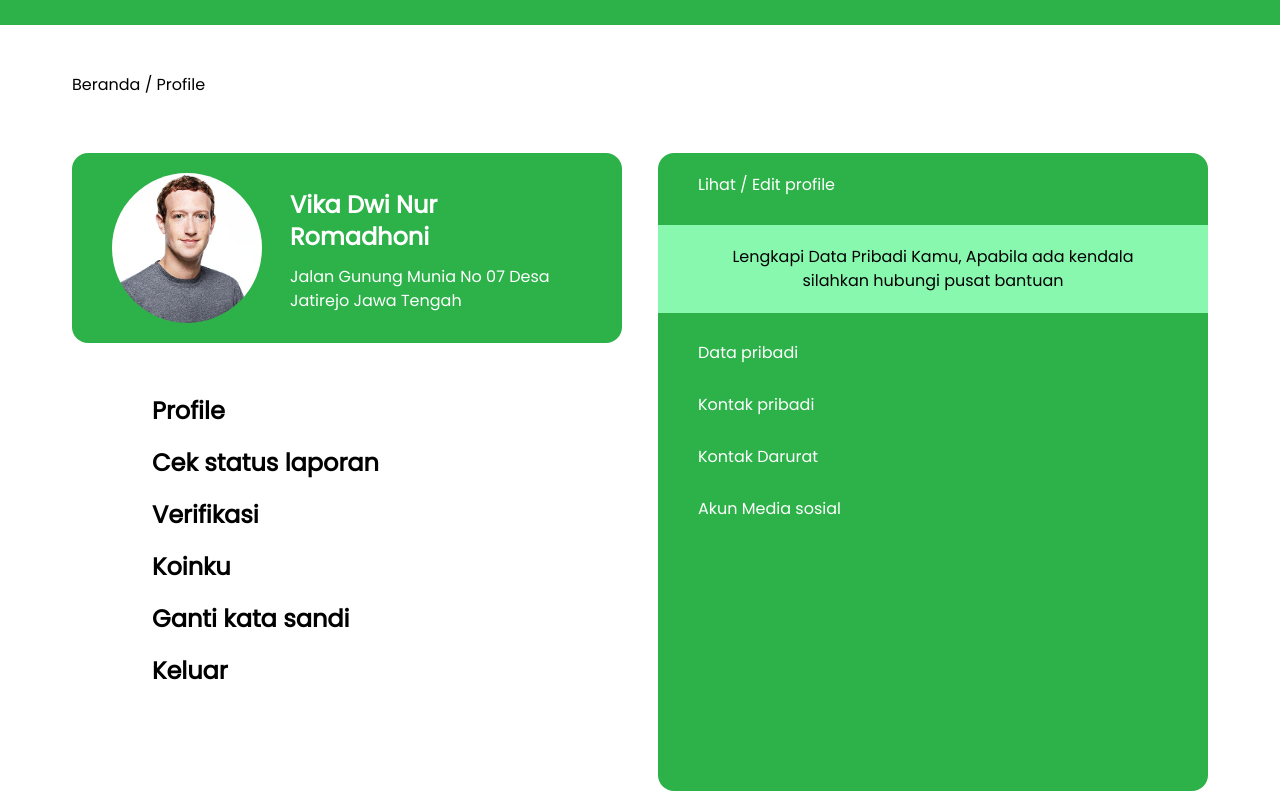
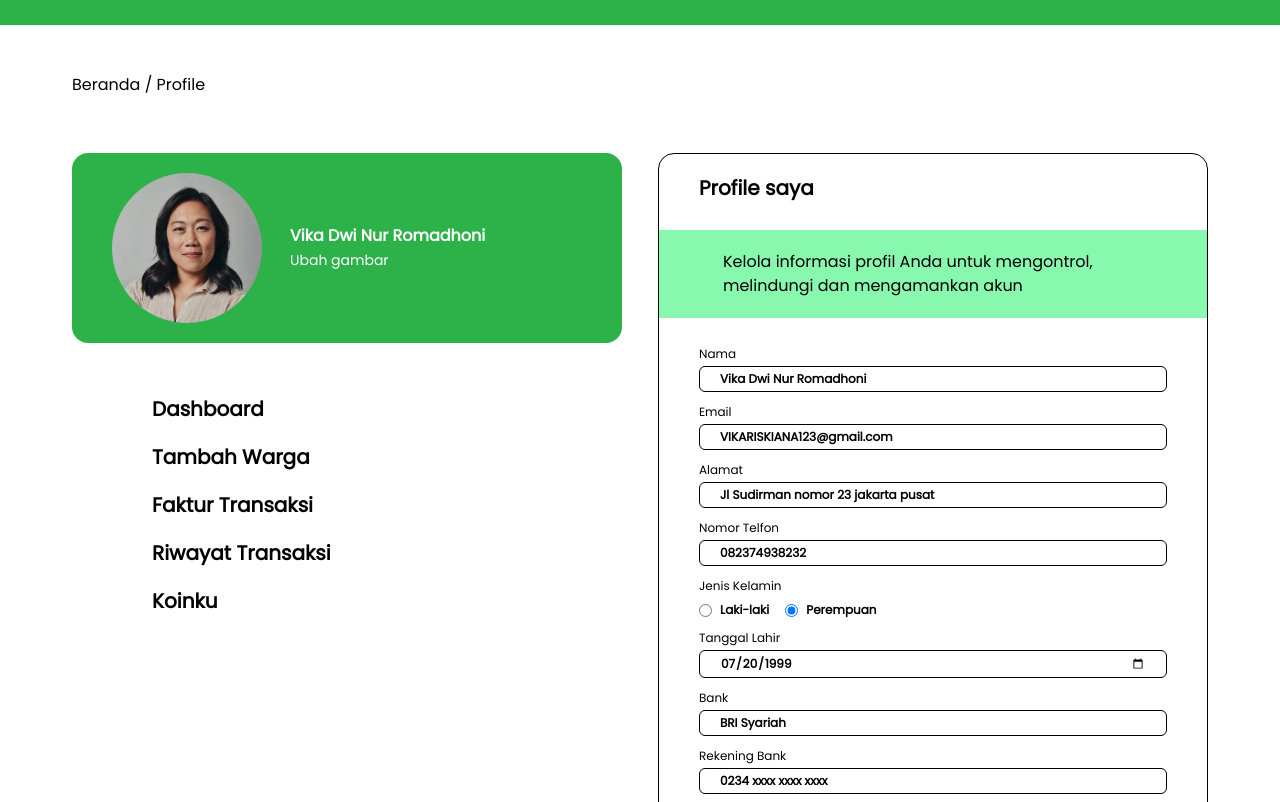
Before and after one commit to rizkyrachman00/ahmad-project, a plain HTML site: page picker/akun.html in a window 1280 px wide. Shown: the part 144-946 px from the top of the page. Drawn offline with nearby package versions, Linux system fonts and the light colour scheme.

Commit message:
fixed 'akun' page

```diff
--- a/picker/akun.html
+++ b/picker/akun.html
@@ -48,46 +48,137 @@
     <div class="flex gap-x-9 max-w-[1200px] mx-auto px-8 mb-32">
       <aside class="basis-2/4 h-[638px]">
         <div
-          class="px-10 py-5 bg-[#2CB249] text-white rounded-2xl flex gap-x-7 mb-[52px]"
+          class="px-10 py-5 bg-[#2CB249] text-white rounded-2xl flex gap-x-7 mb-[52px] items-center"
         >
           <img
-            src="../assets/image/mark.webp"
+            src="../assets/image/chan.webp"
             alt=""
             class="rounded-full w-[150px] h-[150px] object-cover"
           />
           <div>
-            <p class="font-bold text-2xl mt-4 mb-3">Vika Dwi Nur Romadhoni</p>
-            <p>Jalan Gunung Munia No 07 Desa Jatirejo Jawa Tengah</p>
+            <p class="font-semibold text-base">Vika Dwi Nur Romadhoni</p>
+            <label for="foto" class="text-sm cursor-pointer"
+              >Ubah gambar
+              <input id="foto" type="file" accept="image/*" class="hidden" />
+            </label>
           </div>
         </div>
         <div class="ml-[80px]">
-          <ul class="flex flex-col gap-5 font-bold text-2xl">
-            <li><a href="#">Profile</a></li>
-            <li><a href="#">Cek status laporan</a></li>
-            <li><a href="#">Verifikasi</a></li>
-            <li><a href="#">Koinku</a></li>
-            <li><a href="#">Ganti kata sandi</a></li>
-            <li><a href="#">Keluar</a></li>
+          <ul class="flex flex-col gap-5 font-bold text-xl">
+            <li><a href="./dashboard.html">Dashboard</a></li>
+            <li><a href="./tambahWarga.html">Tambah Warga</a></li>
+            <li><a href="./fakturTransaksi.html">Faktur Transaksi</a></li>
+            <li><a href="./riwayatTransaksi.html">Riwayat Transaksi</a></li>
+            <li><a href="./koinku.html">Koinku</a></li>
           </ul>
         </div>
       </aside>
       <main
-        class="basis-2/4 py-5 bg-[#2CB249] h-[638px] text-white rounded-2xl flex flex-col gap-y-7"
+        class="basis-2/4 py-5 border border-black rounded-2xl flex flex-col gap-y-7"
       >
-        <p class="px-10">Lihat / Edit profile</p>
+        <p class="px-10 text-xl font-semibold">Profile saya</p>
         <div class="bg-[#89F8AF] px-16">
-          <p class="text-center py-5 text-black">
-            Lengkapi Data Pribadi Kamu, Apabila ada kendala silahkan hubungi
-            pusat bantuan
+          <p class="py-5 text-black">
+            Kelola informasi profil Anda untuk mengontrol, melindungi dan
+            mengamankan akun
           </p>
         </div>
-        <div class="px-10">
-          <ul class="flex flex-col gap-y-7">
-            <li>Data pribadi</li>
-            <li>Kontak pribadi</li>
-            <li>Kontak Darurat</li>
-            <li>Akun Media sosial</li>
-          </ul>
+        <div class="px-10 flex flex-col gap-3 text-xs">
+          <div>
+            <label for="nama">Nama</label>
+            <input
+              class="border border-black px-5 py-1 rounded-md mt-1 outline-none w-full font-semibold"
+              type="text"
+              id="nama"
+              value="Vika Dwi Nur Romadhoni"
+            />
+          </div>
+          <div>
+            <label for="email">Email</label>
+            <input
+              class="border border-black px-5 py-1 rounded-md mt-1 outline-none w-full font-semibold"
+              type="email"
+              id="email"
+              value="VIKARISKIANA123@gmail.com"
+            />
+          </div>
+          <div>
+            <label for="alamat">Alamat</label>
+            <input
+              class="border border-black px-5 py-1 rounded-md mt-1 outline-none w-full font-semibold"
+              type="text"
+              id="alamat"
+              value="Jl Sudirman nomor 23 jakarta pusat"
+            />
+          </div>
+          <div>
+            <label for="nomor">Nomor Telfon</label>
+            <input
+              class="border border-black px-5 py-1 rounded-md mt-1 outline-none w-full font-semibold"
+              type="number"
+              id="nomor"
+              value="082374938232"
+            />
+          </div>
+          <div>
+            <p class="mb-2">Jenis Kelamin</p>
+            <div class="flex gap-4">
+              <div class="flex gap-2 items-center">
+                <input type="radio" name="jenisKelamin" id="laki" />
+                <label for="laki" class="font-semibold">Laki-laki</label>
+              </div>
+              <div class="flex gap-2 items-center">
+                <input
+                  type="radio"
+                  checked
+                  name="jenisKelamin"
+                  id="perempuan"
+                />
+                <label for="perempuan" class="font-semibold">Perempuan</label>
+              </div>
+            </div>
+          </div>
+          <div>
+            <label for="tanggalLahir">Tanggal Lahir</label>
+            <input
+              class="border border-black px-5 py-1 rounded-md mt-1 outline-none w-full font-semibold"
+              type="date"
+              id="tanggalLahir"
+              value="1999-07-20"
+            />
+          </div>
+          <div>
+            <label for="bank">Bank</label>
+            <input
+              class="border border-black px-5 py-1 rounded-md mt-1 outline-none w-full font-semibold"
+              type="text"
+              id="bank"
+              value="BRI Syariah"
+            />
+          </div>
+          <div>
+            <label for="rekeningBank">Rekening Bank</label>
+            <input
+              class="border border-black px-5 py-1 rounded-md mt-1 outline-none w-full font-semibold"
+              type="text"
+              id="rekeningBank"
+              value="0234 xxxx xxxx xxxx "
+            />
+          </div>
+          <div>
+            <label for="atasNama">Atas Nama</label>
+            <input
+              class="border border-black px-5 py-1 rounded-md mt-1 outline-none w-full font-semibold"
+              type="text"
+              id="atasNama"
+              value="Vika Dwi Nur Romadhoni"
+            />
+          </div>
+          <button
+            class="mt-10 text-white bg-[#365FEF] rounded-md w-[72px] py-1 mb-8"
+          >
+            Edit
+          </button>
         </div>
       </main>
     </div>
@@ -96,7 +187,7 @@
         class="h-[484px] max-w-[1200px] mx-auto px-8 py-20 flex flex-col justify-between"
       >
         <div class="flex items-start justify-between">
-          <img src="./assets/image/footer-logo.png" alt="paytrash logo" />
+          <img src="../assets/image/footer-logo.png" alt="paytrash logo" />
           <div>
             <p class="mb-7 text-xl font-bold">Layanan Kami</p>
             <ul>
@@ -116,7 +207,7 @@
           <div>
             <p class="mb-7 text-xl font-bold">Cari Materi</p>
             <div class="flex p-4 gap-2 bg-white rounded-md">
-              <img class="w-6" src="./assets/image/search.svg" alt="" />
+              <img class="w-6" src="../assets/image/search.svg" alt="" />
               <input
                 class="bg-transparent text-slate-900 outline-none"
                 type="text"
```
Also changed, not shown: thrower/akun.html (+6 -6 lines), assets/image/chan.webp (added).
